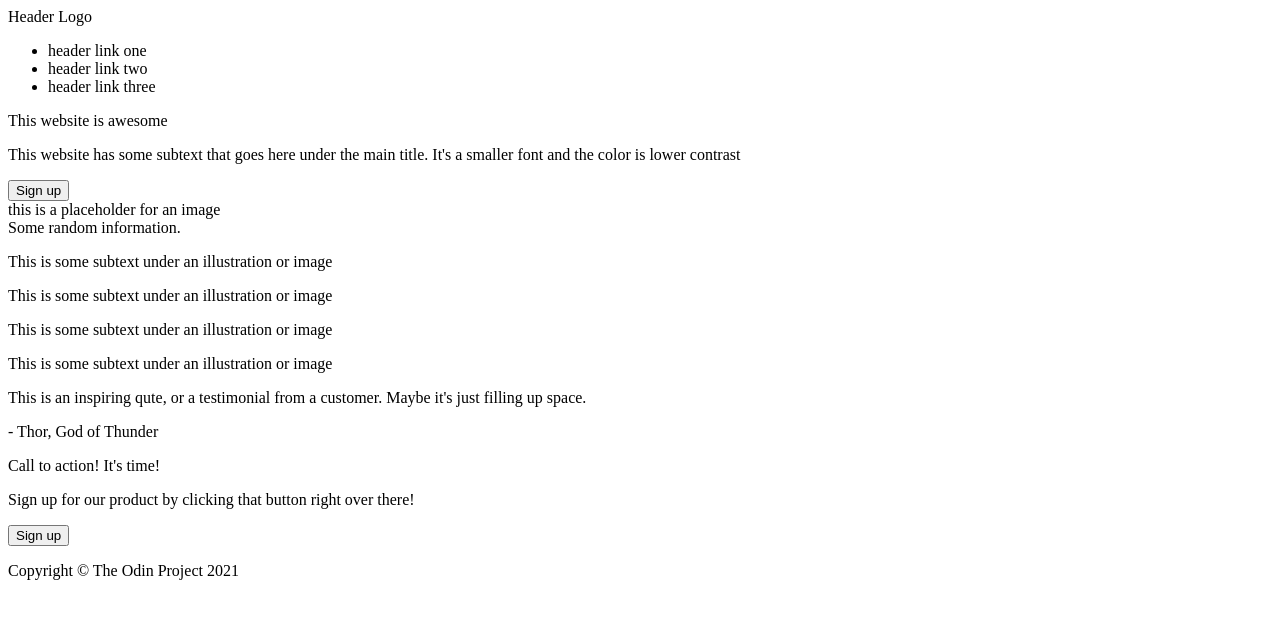
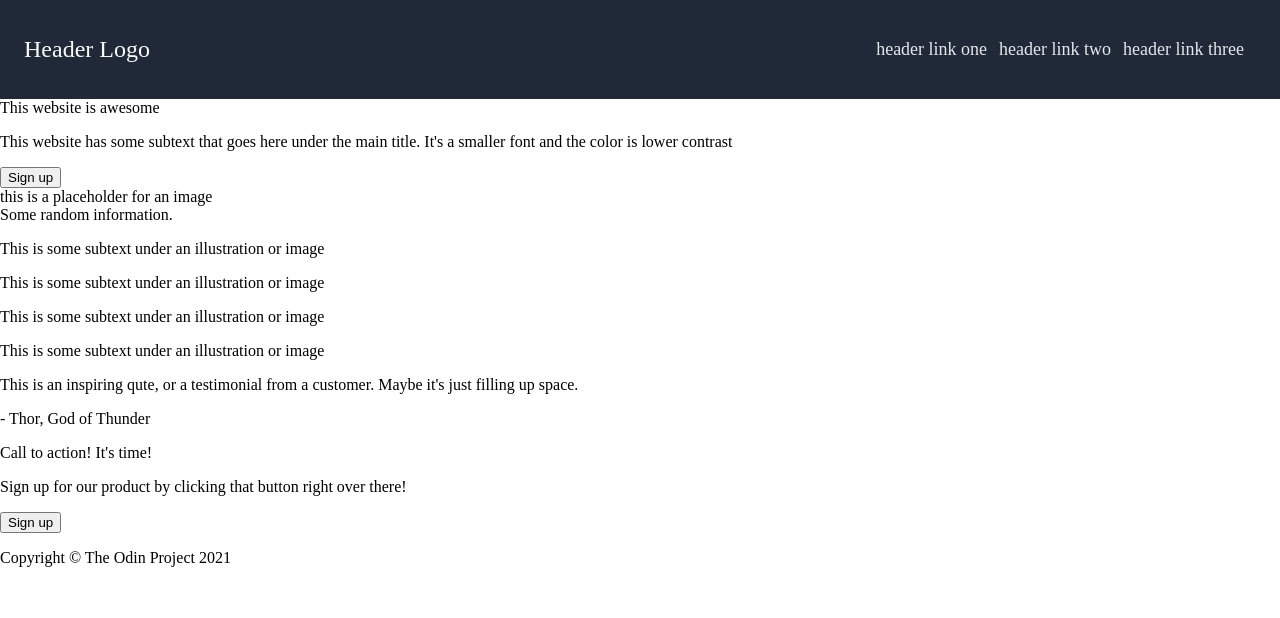
Before and after one commit to 0x-Armin/odin-landing-page, a plain HTML site: page index.html in a window 1280 px wide. Drawn offline with Linux system fonts and the light colour scheme.

Commit message:
Do CSS for header section

```diff
--- a/index.html
+++ b/index.html
@@ -4,10 +4,12 @@
   <meta charset="UTF-8">
   <meta http-equiv="X-UA-Compatible" content="IE=edge">
   <meta name="viewport" content="width=device-width, initial-scale=1.0">
+  <link rel="stylesheet" href="styles.css">
   <title>Odin Landing Page</title>
 </head>
 <body>
-  <div class="header">Header Logo
+  <div class="header">
+    <p>Header Logo</p>
     <ul>
       <li>header link one</li>
       <li>header link two</li>
@@ -15,7 +17,7 @@
     </ul>
   </div>
 
-  <div class="intro">
+  <div class="hero">
     <div class="left-side">This website is awesome
       <p>This website has some subtext that goes here under the main title. It's a smaller font and the color is lower contrast</p>
       <button class="sign-up">Sign up</button>
--- /dev/null
+++ b/styles.css
@@ -0,0 +1,27 @@
+body {
+  margin: 0;
+}
+
+.header {
+  background: #1F2937;
+  padding: 12px 24px;
+  display: flex;
+  justify-content: space-between;
+}
+
+.header p {
+  color: #F9FAF8;
+  font-size: 24px;
+  align-items: center;
+}
+
+.header ul {
+  list-style: none;
+  margin: 0 12px 0 0;
+  padding: 0;
+  color: #E5E7EB;
+  font-size: 18px;
+  display: flex;
+  align-items: center;
+  gap: 12px;
+}
```
